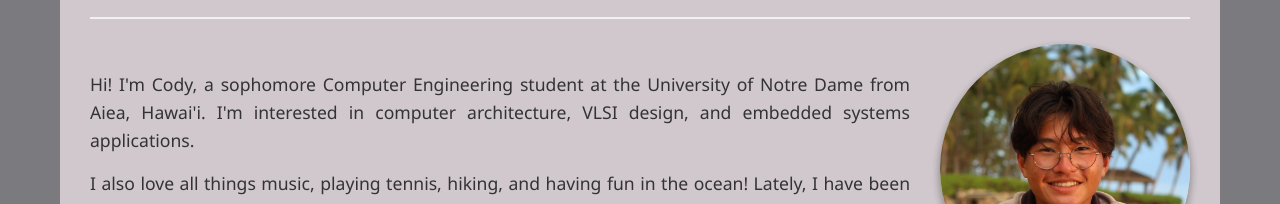
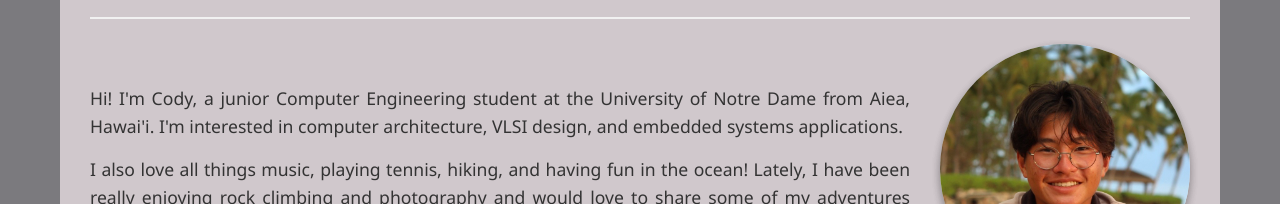
Before and after one commit to codychun/codychun.github.io, a React (Create React App) app: page / in a window 1280 px wide. Shown: the part 409-613 px from the top of the page. Built offline with nearby package versions, Linux system fonts and the light colour scheme.

Commit message:
update class

```diff
--- a/src/components/About.js
+++ b/src/components/About.js
@@ -9,7 +9,7 @@ function About() {
             <div className="about-content">
             <div className="about-text">
                 <p>
-                    Hi! I'm Cody, a sophomore Computer Engineering student at the University of Notre Dame from Aiea, Hawai'i.
+                    Hi! I'm Cody, a junior Computer Engineering student at the University of Notre Dame from Aiea, Hawai'i.
                     I'm interested in computer architecture, VLSI design, and embedded systems applications.
                 </p>
                 <p>
```
